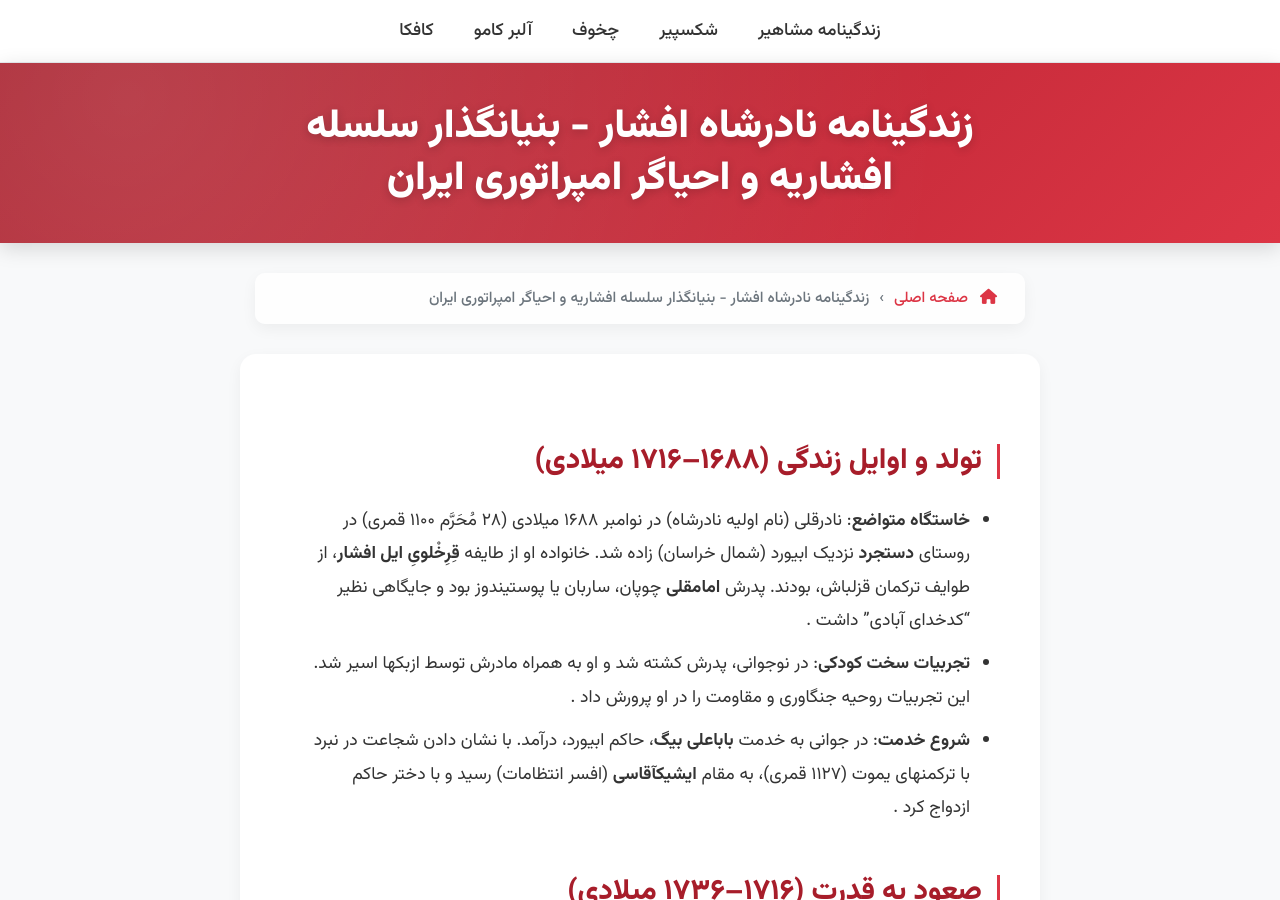
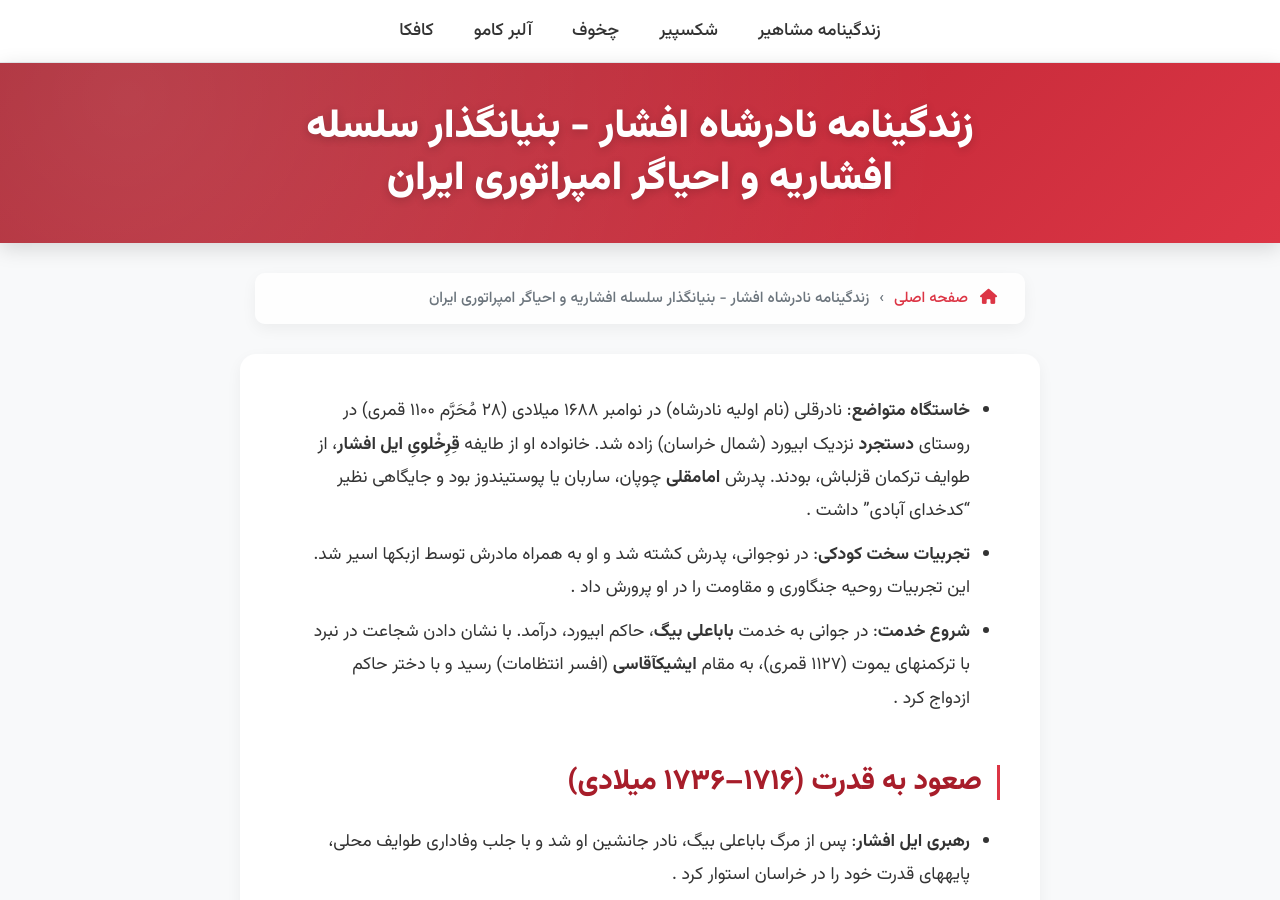
Before and after one commit to darkblog/darkblog.github.io, a Jekyll site: the page built from _posts/2025-7-6-77.md, in a window 1280 px wide and 900 px high. Built offline with Jekyll 4.4.1, drawn with Linux system fonts in a browser that asks for light colours.

Commit message:
Update 2025-7-6-77.md

```diff
--- a/_posts/2025-7-6-77.md
+++ b/_posts/2025-7-6-77.md
@@ -3,7 +3,6 @@ layout: post
 title: زندگینامه نادرشاه افشار - بنیانگذار سلسله افشاریه و احیاگر امپراتوری ایران
 ---
 
-## تولد و اوایل زندگی (۱۶۸۸–۱۷۱۶ میلادی)
 - **خاستگاه متواضع**: نادرقلی (نام اولیه نادرشاه) در نوامبر ۱۶۸۸ میلادی (۲۸ مُحَرَّم ۱۱۰۰ قمری) در روستای **دستجرد** نزدیک ابیورد (شمال خراسان) زاده شد. خانواده او از طایفه **قِرِخْلویِ ایل افشار**، از طوایف ترکمان قزلباش، بودند. پدرش **امامقلی** چوپان، ساربان یا پوستیندوز بود و جایگاهی نظیر "کدخدای آبادی" داشت .
 - **تجربیات سخت کودکی**: در نوجوانی، پدرش کشته شد و او به همراه مادرش توسط ازبکها اسیر شد. این تجربیات روحیه جنگاوری و مقاومت را در او پرورش داد .
 - **شروع خدمت**: در جوانی به خدمت **باباعلی بیگ**، حاکم ابیورد، درآمد. با نشان دادن شجاعت در نبرد با ترکمنهای یموت (۱۱۲۷ قمری)، به مقام **ایشیکآقاسی** (افسر انتظامات) رسید و با دختر حاکم ازدواج کرد .
```
